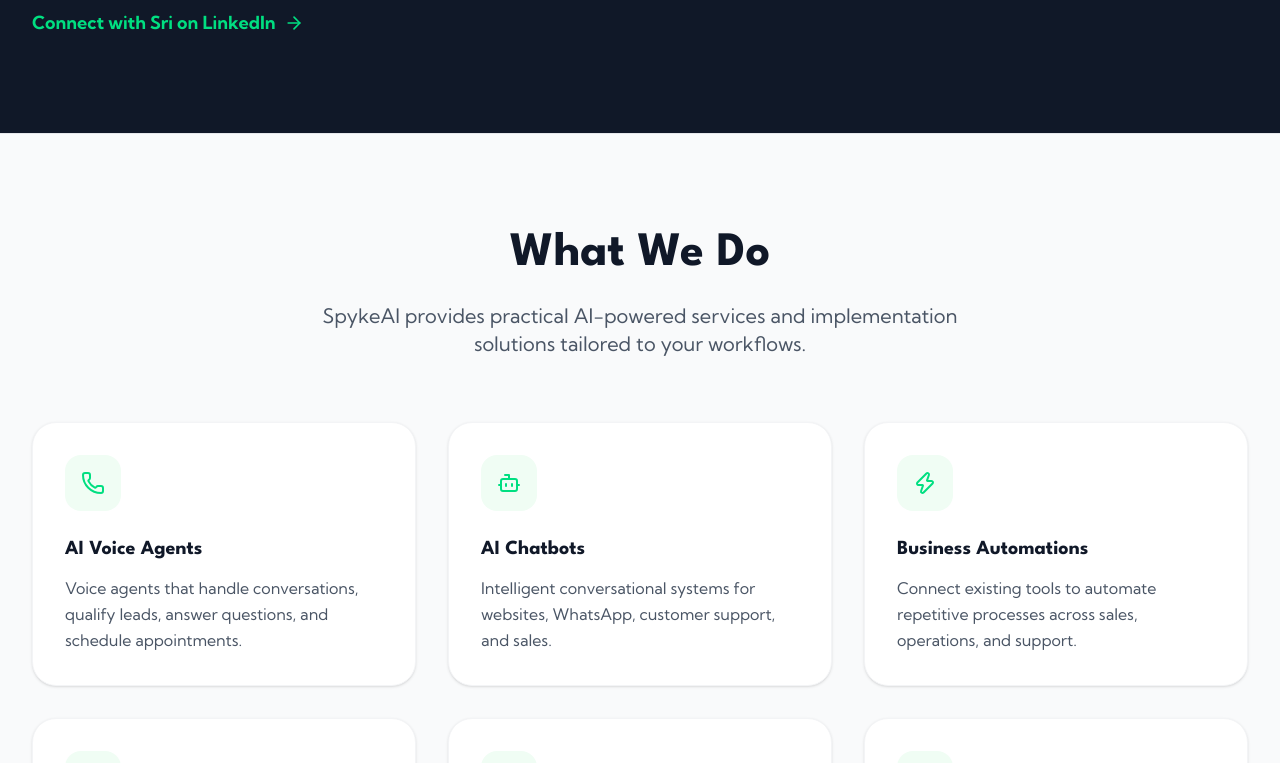
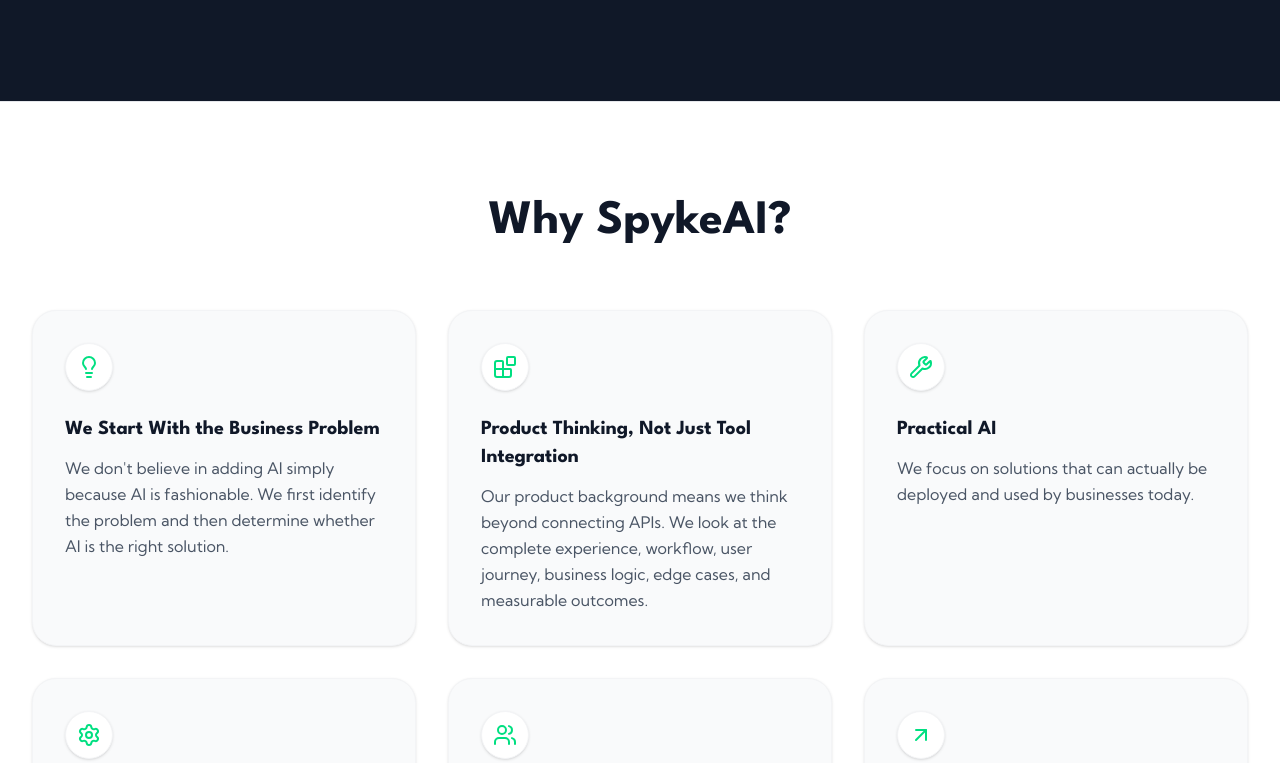
Before and after one commit to SpykeAI/website_sypke, a Next.js app: page /aboutus in a window 1280 px wide. Shown: the part 2029-2792 px from the top of the page. Built offline with nearby package versions, Linux system fonts and the light colour scheme.

Commit message:
Add missing content to About Us page

```diff
--- a/src/app/aboutus/page.tsx
+++ b/src/app/aboutus/page.tsx
@@ -1,5 +1,5 @@
 import { Metadata } from "next";
-import { ArrowRight, Bot, Target, Zap, Phone, Share2, Wrench, PenTool, CheckCircle2 } from "lucide-react";
+import { ArrowRight, Bot, Target, Zap, Phone, Share2, Wrench, PenTool, CheckCircle2, Lightbulb, Blocks, Settings, Users, ArrowUpRight, Globe, Layers, Eye } from "lucide-react";
 
 export const metadata: Metadata = {
   title: "About Us | Spyke AI Technologies",
@@ -34,7 +34,7 @@ export default function AboutUs() {
       <section className="py-24 px-4 sm:px-6 lg:px-8">
         <div className="max-w-7xl mx-auto grid grid-cols-1 lg:grid-cols-2 gap-16 items-center">
           <div>
-            <h2 className="text-3xl md:text-4xl font-bold text-gray-900 mb-6 font-heading">The Gap Between Capability and Reality</h2>
+            <h2 className="text-3xl md:text-4xl font-bold text-gray-900 mb-6 font-heading">Our Story</h2>
             <div className="space-y-6 text-gray-600 text-lg">
               <p>
                 Spyke AI Technologies was founded on a simple observation: AI is moving incredibly fast. Yet most businesses struggle to turn that technology into something useful for their day-to-day operations.
@@ -96,8 +96,49 @@ export default function AboutUs() {
         </div>
       </section>
 
+      {/* Why Spyke AI Section (NEW) */}
+      <section className="py-24 bg-white px-4 sm:px-6 lg:px-8 border-y border-gray-200">
+        <div className="max-w-7xl mx-auto">
+          <div className="text-center mb-16">
+            <h2 className="text-3xl md:text-5xl font-bold text-gray-900 mb-6 font-heading">Why SpykeAI?</h2>
+          </div>
+          <div className="grid grid-cols-1 md:grid-cols-2 lg:grid-cols-3 gap-8">
+            <WhyCard
+              icon={<Lightbulb />}
+              title="We Start With the Business Problem"
+              desc="We don't believe in adding AI simply because AI is fashionable. We first identify the problem and then determine whether AI is the right solution."
+            />
+            <WhyCard
+              icon={<Blocks />}
+              title="Product Thinking, Not Just Tool Integration"
+              desc="Our product background means we think beyond connecting APIs. We look at the complete experience, workflow, user journey, business logic, edge cases, and measurable outcomes."
+            />
+            <WhyCard
+              icon={<Wrench />}
+              title="Practical AI"
+              desc="We focus on solutions that can actually be deployed and used by businesses today."
+            />
+            <WhyCard
+              icon={<Settings />}
+              title="Built Around Your Existing Stack"
+              desc="Your business already has tools, systems, CRMs, communication channels, and processes. Where possible, we integrate AI into that existing ecosystem rather than forcing you to replace everything."
+            />
+            <WhyCard
+              icon={<Users />}
+              title="Human + AI"
+              desc="We don't believe every business process should become fully autonomous. The right balance between AI automation and human oversight depends on the use case."
+            />
+            <WhyCard
+              icon={<ArrowUpRight />}
+              title="Technology That Keeps Evolving"
+              desc="AI will continue to change rapidly. Our approach is designed to evolve with it rather than lock businesses into a single model or technology."
+            />
+          </div>
+        </div>
+      </section>
+
       {/* Services Grid */}
-      <section className="py-24 bg-gray-50 px-4 sm:px-6 lg:px-8 border-y border-gray-200">
+      <section className="py-24 bg-gray-50 px-4 sm:px-6 lg:px-8 border-b border-gray-200">
         <div className="max-w-7xl mx-auto">
           <div className="text-center mb-16">
             <h2 className="text-3xl md:text-5xl font-bold text-gray-900 mb-6 font-heading">What We Do</h2>
@@ -114,34 +155,94 @@ export default function AboutUs() {
         </div>
       </section>
 
-      {/* Approach Steps */}
+      {/* Who We Work With (NEW) */}
       <section className="py-24 bg-white px-4 sm:px-6 lg:px-8">
         <div className="max-w-7xl mx-auto">
           <div className="text-center mb-16">
-            <h2 className="text-3xl md:text-5xl font-bold text-gray-900 mb-6 font-heading">Our Approach</h2>
-            <p className="text-xl text-gray-600 max-w-2xl mx-auto">We believe successful AI implementation is less about the technology and more about solving the right problem.</p>
+            <h2 className="text-3xl md:text-5xl font-bold text-gray-900 mb-6 font-heading">Who We Work With</h2>
+            <p className="text-xl text-gray-600 max-w-3xl mx-auto">
+              We work with businesses that want to use AI to improve the way they operate and grow. Our solutions can be applied across industries including:
+            </p>
           </div>
-          <div className="grid grid-cols-1 md:grid-cols-2 lg:grid-cols-3 gap-8">
-            <Step num="1" title="Understand" desc="We first understand the business, its existing processes, bottlenecks, systems, and goals." />
-            <Step num="2" title="Identify" desc="We identify where AI creates leverage. We only focus on areas where it makes a difference." />
-            <Step num="3" title="Design" desc="We design the workflow, agent, automation, or integration around the business requirement." />
-            <Step num="4" title="Build" desc="We implement the solution and connect it with the tools and systems you already use." />
-            <Step num="5" title="Launch" desc="We test the system, refine the workflows, and confidently put it into production." />
-            <Step num="6" title="Improve" desc="We continuously improve the system as better models and capabilities become available." />
+
+          <div className="flex flex-wrap justify-center gap-4 mb-16">
+            {["Real Estate", "Healthcare and Clinics", "E-commerce and D2C", "Recruitment", "Professional Services", "Financial and Accounting", "Travel", "Education", "Digital Agencies", "Home Services", "Startups", "SMBs"].map((industry, i) => (
+              <div key={i} className="bg-gray-50 border border-gray-200 px-6 py-3 rounded-full text-gray-800 font-bold hover:border-[#00DF81] hover:text-[#00DF81] transition cursor-default">
+                {industry}
+              </div>
+            ))}
+          </div>
+
+          <div className="bg-[#E8FBF1] p-10 rounded-3xl text-center max-w-4xl mx-auto border border-[#00DF81]/20">
+            <p className="text-xl text-gray-900 font-bold">
+              If a business has repetitive processes, large volumes of customer interactions, manual workflows, or disconnected systems, there is often an opportunity for AI to help.
+            </p>
           </div>
         </div>
       </section>
 
-      {/* CTA Section */}
+      {/* Our Vision & The Future (NEW) */}
+      <section className="py-24 bg-gray-900 text-white px-4 sm:px-6 lg:px-8">
+        <div className="max-w-7xl mx-auto grid grid-cols-1 lg:grid-cols-2 gap-16">
+          <div>
+            <div className="flex items-center gap-4 mb-6">
+              <Eye className="w-8 h-8 text-[#00DF81]" />
+              <h2 className="text-3xl md:text-4xl font-bold font-heading">Our Vision</h2>
+            </div>
+            <div className="space-y-6 text-gray-300 text-lg">
+              <p>We believe the next generation of businesses will not simply use AI tools. <strong>They will be AI-powered businesses.</strong></p>
+              <ul className="space-y-3">
+                <li className="flex items-center"><CheckCircle2 className="w-5 h-5 text-[#00DF81] mr-3 shrink-0" /> Sales teams will have AI assistants.</li>
+                <li className="flex items-center"><CheckCircle2 className="w-5 h-5 text-[#00DF81] mr-3 shrink-0" /> Customer support will be augmented by AI.</li>
+                <li className="flex items-center"><CheckCircle2 className="w-5 h-5 text-[#00DF81] mr-3 shrink-0" /> Marketing workflows will run with far less manual effort.</li>
+                <li className="flex items-center"><CheckCircle2 className="w-5 h-5 text-[#00DF81] mr-3 shrink-0" /> Operations will become increasingly automated.</li>
+                <li className="flex items-center"><CheckCircle2 className="w-5 h-5 text-[#00DF81] mr-3 shrink-0" /> Businesses will have AI agents working alongside their teams.</li>
+              </ul>
+              <p>Our vision is to help make that transition practical and accessible.</p>
+              <p>We want to become the AI implementation partner businesses turn to when they know AI can transform their business, but don't know where to start.</p>
+            </div>
+          </div>
+          <div>
+            <div className="flex items-center gap-4 mb-6">
+              <Globe className="w-8 h-8 text-[#00DF81]" />
+              <h2 className="text-3xl md:text-4xl font-bold font-heading">The Future We're Building</h2>
+            </div>
+            <div className="space-y-6 text-gray-300 text-lg">
+              <p>The AI landscape will continue to change. Today's best model may not be tomorrow's best model. Today's workflow may be automated differently six months from now.</p>
+              <p className="text-white font-bold text-xl">That's okay.</p>
+              <p>We don't believe businesses should build their future around one AI model, one tool, or one trend. We believe they should build around better business processes and use the best technology available to improve them.</p>
+              <p>That's the philosophy behind SpykeAI.</p>
+              <div className="bg-gray-800 p-8 rounded-2xl border border-gray-700 mt-6">
+                <p className="text-[#00DF81] font-bold text-xl mb-2">Find the problem.</p>
+                <p className="text-[#00DF81] font-bold text-xl mb-2">Find the opportunity.</p>
+                <p className="text-[#00DF81] font-bold text-xl mb-2">Build the solution.</p>
+                <p className="text-white font-black text-2xl mt-4 uppercase tracking-wider">Put AI to work.</p>
+              </div>
+            </div>
+          </div>
+        </div>
+      </section>
+
+      {/* CTA Section (UPDATED) */}
       <section className="py-24 bg-[#00DF81] px-4 sm:px-6 lg:px-8 text-center">
         <div className="max-w-4xl mx-auto">
           <h2 className="text-4xl md:text-5xl font-bold text-gray-900 mb-6 font-heading">Let's Build Something With AI</h2>
-          <p className="text-xl text-gray-800 mb-10 font-medium">
-            You don't need to know which AI tool you need. Tell us what you're trying to achieve, and we'll help you figure out where AI can actually make a difference.
+          <p className="text-xl text-gray-900 mb-10 font-medium leading-relaxed">
+            If you're exploring how AI can improve your business, we'd love to understand what you're working on. You don't need to know which AI tool you need. Tell us what you're trying to achieve, and we'll help you figure out where AI can actually make a difference.
           </p>
-          <a href="http://wa.link/18sxk1" target="_blank" className="inline-flex items-center bg-gray-900 text-white px-8 py-4 rounded-xl font-bold text-lg hover:bg-black transition shadow-2xl">
+          <a href="http://wa.link/18sxk1" target="_blank" className="inline-flex items-center bg-gray-900 text-white px-8 py-4 rounded-xl font-bold text-lg hover:bg-black transition shadow-2xl mb-12">
             Talk to Us on WhatsApp <ArrowRight className="ml-2 w-5 h-5" />
           </a>
+
+          <div className="bg-white/20 backdrop-blur-sm rounded-3xl p-8 text-left max-w-xl mx-auto border border-white/30">
+            <h3 className="font-bold text-gray-900 text-2xl mb-2">Spyke AI Technologies</h3>
+            <p className="text-gray-800 font-medium mb-6">AI Services & Automation Company</p>
+            <div className="space-y-2 text-gray-800 font-medium">
+              <p>📍 Hyderabad, Telangana, India</p>
+              <p>🌐 <a href="https://spykeai.com" className="hover:text-gray-900 underline">spykeai.com</a></p>
+              <p>✉️ <a href="mailto:contact@spykeai.com" className="hover:text-gray-900 underline">contact@spykeai.com</a></p>
+            </div>
+          </div>
         </div>
       </section>
     </div>
@@ -160,6 +261,18 @@ function ServiceCard({ icon, title, desc }: { icon: React.ReactNode, title: stri
   );
 }
 
+function WhyCard({ icon, title, desc }: { icon: React.ReactNode, title: string, desc: string }) {
+  return (
+    <div className="bg-gray-50 p-8 rounded-3xl border border-gray-100 shadow-sm">
+      <div className="w-12 h-12 bg-white text-[#00DF81] rounded-full flex items-center justify-center mb-6 shadow-sm border border-gray-100">
+        {icon}
+      </div>
+      <h3 className="text-xl font-bold text-gray-900 mb-3 font-heading">{title}</h3>
+      <p className="text-gray-600 leading-relaxed">{desc}</p>
+    </div>
+  );
+}
+
 function Step({ num, title, desc }: { num: string, title: string, desc: string }) {
   return (
     <div className="relative p-8 border border-gray-200 rounded-3xl hover:border-[#00DF81] transition-colors">
```
